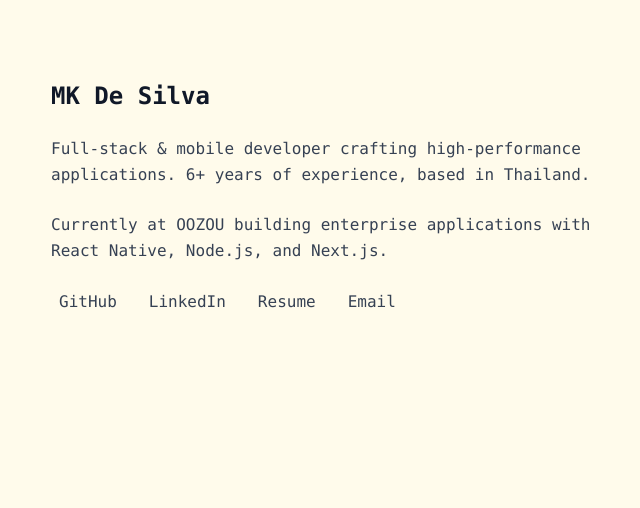
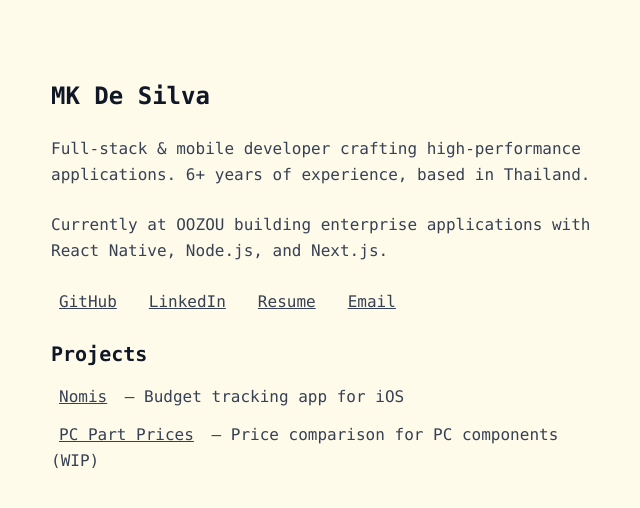
Before and after one commit to mkdesilva/mkdesilva.github.io, a React (Vite) app: page / in a window 1280 px wide. Shown: the top 508 px of the page, without its empty margins (13-653 px from the left). Built offline with nearby package versions, Linux system fonts and the light colour scheme.

Commit message:
feat(portfolio): redesign projects section with minimal aesthetic and consistent hover effects

```diff
--- a/src/App.tsx
+++ b/src/App.tsx
@@ -29,19 +29,19 @@ function App() {
           <div className="flex gap-4 text-gray-700">
             <a
               href="https://github.com/mkdesilva"
-              className="relative px-2 py-0.5 rounded z-10 overflow-hidden before:content-[''] before:absolute before:inset-0 before:bg-[#333]/20 before:rounded before:skew-y-[-2deg] before:scale-x-0 before:origin-left before:transition-transform before:duration-300 hover:before:scale-x-100"
+              className="relative px-2 py-0.5 rounded z-10 overflow-hidden underline before:content-[''] before:absolute before:inset-0 before:bg-[#333]/20 before:rounded before:skew-y-[-2deg] before:scale-x-0 before:origin-left before:transition-transform before:duration-300 hover:before:scale-x-100"
             >
               <span className="relative z-10">GitHub</span>
             </a>
             <a
               href="https://www.linkedin.com/in/mkdesilva/"
-              className="relative px-2 py-0.5 rounded z-10 overflow-hidden before:content-[''] before:absolute before:inset-0 before:bg-[#0077B5]/20 before:rounded before:skew-y-[-2deg] before:scale-x-0 before:origin-left before:transition-transform before:duration-300 hover:before:scale-x-100"
+              className="relative px-2 py-0.5 rounded z-10 overflow-hidden underline before:content-[''] before:absolute before:inset-0 before:bg-[#0077B5]/20 before:rounded before:skew-y-[-2deg] before:scale-x-0 before:origin-left before:transition-transform before:duration-300 hover:before:scale-x-100"
             >
               <span className="relative z-10">LinkedIn</span>
             </a>
             <a
               href="/resume/mk-de-silva-resume.pdf"
-              className="relative px-2 py-0.5 rounded z-10 overflow-hidden before:content-[''] before:absolute before:inset-0 before:bg-amber-700/20 before:rounded before:skew-y-[-2deg] before:scale-x-0 before:origin-left before:transition-transform before:duration-300 hover:before:scale-x-100"
+              className="relative px-2 py-0.5 rounded z-10 overflow-hidden underline before:content-[''] before:absolute before:inset-0 before:bg-amber-700/20 before:rounded before:skew-y-[-2deg] before:scale-x-0 before:origin-left before:transition-transform before:duration-300 hover:before:scale-x-100"
               target="_blank"
               rel="noopener noreferrer"
             >
@@ -49,10 +49,36 @@ function App() {
             </a>
             <a
               href="mailto:me@mkdesilva.com"
-              className="relative px-2 py-0.5 rounded z-10 overflow-hidden before:content-[''] before:absolute before:inset-0 before:bg-amber-700/20 before:rounded before:skew-y-[-2deg] before:scale-x-0 before:origin-left before:transition-transform before:duration-300 hover:before:scale-x-100"
+              className="relative px-2 py-0.5 rounded z-10 overflow-hidden underline before:content-[''] before:absolute before:inset-0 before:bg-amber-700/20 before:rounded before:skew-y-[-2deg] before:scale-x-0 before:origin-left before:transition-transform before:duration-300 hover:before:scale-x-100"
             >
               <span className="relative z-10">Email</span>
             </a>
+          </div>
+
+          <div className="space-y-4">
+            <h2 className="text-xl font-bold">Projects</h2>
+            <div className="space-y-3">
+              <div className="text-gray-700 leading-relaxed">
+                <a
+                  href="/nomis/"
+                  className="relative px-2 py-0.5 rounded z-10 overflow-hidden underline before:content-[''] before:absolute before:inset-0 before:bg-blue-600/20 before:rounded before:skew-y-[-2deg] before:scale-x-0 before:origin-left before:transition-transform before:duration-300 hover:before:scale-x-100"
+                >
+                  <span className="relative z-10">Nomis</span>
+                </a>
+                {" — Budget tracking app for iOS"}
+              </div>
+              <div className="text-gray-700 leading-relaxed">
+                <a
+                  href="https://pcpartprices.app"
+                  className="relative px-2 py-0.5 rounded z-10 overflow-hidden underline before:content-[''] before:absolute before:inset-0 before:bg-blue-600/20 before:rounded before:skew-y-[-2deg] before:scale-x-0 before:origin-left before:transition-transform before:duration-300 hover:before:scale-x-100"
+                  target="_blank"
+                  rel="noopener noreferrer"
+                >
+                  <span className="relative z-10">PC Part Prices</span>
+                </a>
+                {" — Price comparison for PC components (WIP)"}
+              </div>
+            </div>
           </div>
         </div>
       </div>
```
